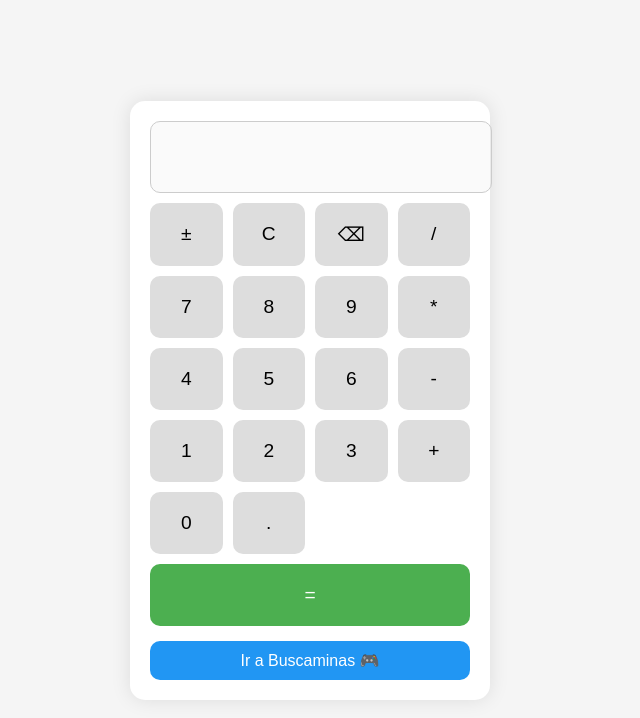
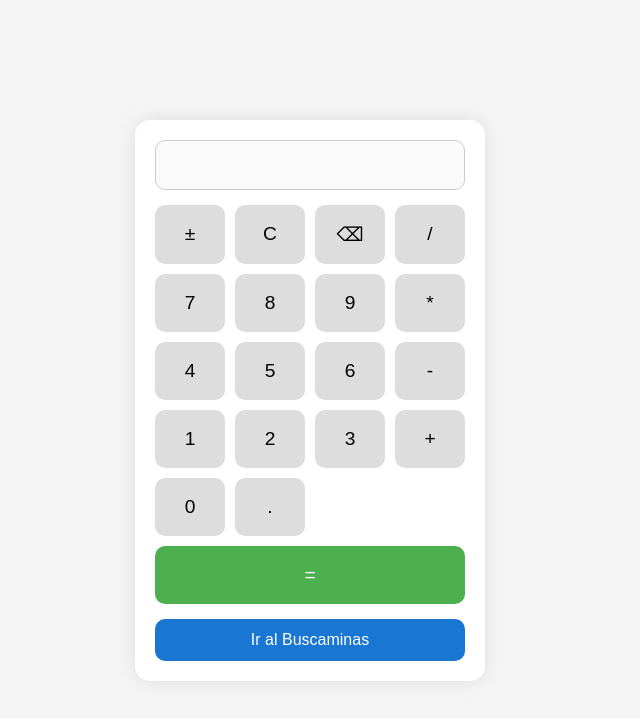
Before and after one commit to emiliano3323/Calculadora., a plain HTML site: page index.html in a window 1280 px wide. Shown: the whole page, without its empty margins (330-970 px from the left). Drawn offline with Linux system fonts and the light colour scheme.

Commit message:
index.html

```diff
--- a/index.html
+++ b/index.html
@@ -2,6 +2,7 @@
 <html lang="es">
 <head>
   <meta charset="UTF-8" />
+  <meta name="viewport" content="width=device-width, initial-scale=1.0"/>
   <title>Calculadora Básica</title>
   <style>
     body {
@@ -12,151 +13,134 @@
       align-items: center;
       height: 100vh;
       margin: 0;
-      flex-direction: column;
     }
+
     .calculator {
       background: #fff;
       padding: 20px;
       border-radius: 15px;
       box-shadow: 0 0 20px rgba(0,0,0,0.1);
-      width: 320px;
+      width: 90%;
+      max-width: 350px;
+      box-sizing: border-box;
     }
+
     .display {
       width: 100%;
       height: 50px;
-      font-size: 1.4rem;
+      font-size: 1.5rem;
       text-align: right;
-      margin-bottom: 10px;
+      margin-bottom: 15px;
       padding: 10px;
       border-radius: 10px;
       border: 1px solid #ccc;
+      box-sizing: border-box;
     }
+
     .buttons {
       display: grid;
       grid-template-columns: repeat(4, 1fr);
       gap: 10px;
     }
+
     button {
-      padding: 20px;
+      padding: 18px;
       font-size: 1.2rem;
       border: none;
       border-radius: 10px;
       background-color: #ddd;
       cursor: pointer;
       transition: background 0.2s;
-      user-select: none;
     }
+
     button:hover {
       background-color: #ccc;
     }
+
     .equal {
       grid-column: span 4;
       background-color: #4CAF50;
       color: white;
     }
-    .minesweeper-btn {
+
+    .minesweeper-button {
       margin-top: 15px;
-      background-color: #2196F3;
+      width: 100%;
+      padding: 12px;
+      font-size: 1rem;
+      border-radius: 10px;
+      background-color: #1976d2;
       color: white;
-      width: 100%;
-      padding: 10px;
-      font-size: 1rem;
       border: none;
-      border-radius: 10px;
       cursor: pointer;
-      transition: background 0.2s;
     }
-    .minesweeper-btn:hover {
-      background-color: #0b7dda;
+
+    .minesweeper-button:hover {
+      background-color: #125aa0;
     }
   </style>
 </head>
 <body>
   <div class="calculator">
-    <input type="text" id="display" class="display" disabled />
+    <input type="text" id="display" class="display" disabled>
     <div class="buttons">
-      <button data-action="toggleSign">±</button>
-      <button data-action="clear">C</button>
-      <button data-action="backspace">⌫</button>
-      <button data-value="/">/</button>
+      <button onclick="toggleSign()">±</button>
+      <button onclick="clearDisplay()">C</button>
+      <button onclick="backspace()">⌫</button>
+      <button onclick="append('/')">/</button>
 
-      <button data-value="7">7</button>
-      <button data-value="8">8</button>
-      <button data-value="9">9</button>
-      <button data-value="*">*</button>
+      <button onclick="append('7')">7</button>
+      <button onclick="append('8')">8</button>
+      <button onclick="append('9')">9</button>
+      <button onclick="append('*')">*</button>
 
-      <button data-value="4">4</button>
-      <button data-value="5">5</button>
-      <button data-value="6">6</button>
-      <button data-value="-">-</button>
+      <button onclick="append('4')">4</button>
+      <button onclick="append('5')">5</button>
+      <button onclick="append('6')">6</button>
+      <button onclick="append('-')">-</button>
 
-      <button data-value="1">1</button>
-      <button data-value="2">2</button>
-      <button data-value="3">3</button>
-      <button data-value="+">+</button>
+      <button onclick="append('1')">1</button>
+      <button onclick="append('2')">2</button>
+      <button onclick="append('3')">3</button>
+      <button onclick="append('+')">+</button>
 
-      <button data-value="0">0</button>
-      <button data-value=".">.</button>
-      <button class="equal" data-action="calculate">=</button>
+      <button onclick="append('0')">0</button>
+      <button onclick="append('.')">.</button>
+      <button class="equal" onclick="calculate()">=</button>
     </div>
 
-    <button class="minesweeper-btn" id="goMinesweeper">
-      Ir a Buscaminas 🎮
-    </button>
+    <!-- Botón al Buscaminas -->
+    <button class="minesweeper-button" onclick="window.location.href='buscaminas.html'">Ir al Buscaminas</button>
   </div>
 
   <script>
-    const display = document.getElementById('display');
-    const buttons = document.querySelectorAll('.buttons button');
-    const btnMinesweeper = document.getElementById('goMinesweeper');
-
-    buttons.forEach(button => {
-      button.addEventListener('click', () => {
-        const val = button.getAttribute('data-value');
-        const action = button.getAttribute('data-action');
-
-        if (val) {
-          append(val);
-        } else if (action) {
-          if (action === 'clear') clearDisplay();
-          else if (action === 'backspace') backspace();
-          else if (action === 'calculate') calculate();
-          else if (action === 'toggleSign') toggleSign();
-        }
-      });
-    });
-
-    btnMinesweeper.addEventListener('click', () => {
-      window.location.href = 'buscaminas.html';
-    });
-
     function append(val) {
-      if (display.value === 'Error') display.value = '';
+      const display = document.getElementById('display');
       display.value += val;
     }
 
     function toggleSign() {
-      if (!display.value) return;
+      const display = document.getElementById('display');
       if (display.value.startsWith('-')) {
-        display.value = display.value.slice(1);
-      } else {
+        display.value = display.value.substring(1);
+      } else if (display.value) {
         display.value = '-' + display.value;
       }
     }
 
     function clearDisplay() {
-      display.value = '';
+      document.getElementById('display').value = '';
     }
 
     function backspace() {
+      const display = document.getElementById('display');
       display.value = display.value.slice(0, -1);
     }
 
     function calculate() {
+      const display = document.getElementById('display');
       try {
-        const sanitized = display.value.replace(/[^0-9+\-*/().]/g, '');
-        const result = eval(sanitized);
-        display.value = result;
+        display.value = eval(display.value);
       } catch {
         display.value = 'Error';
       }
```
